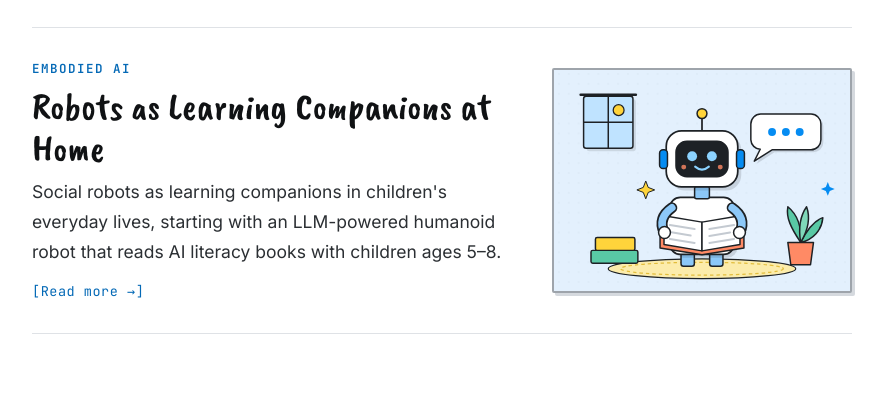
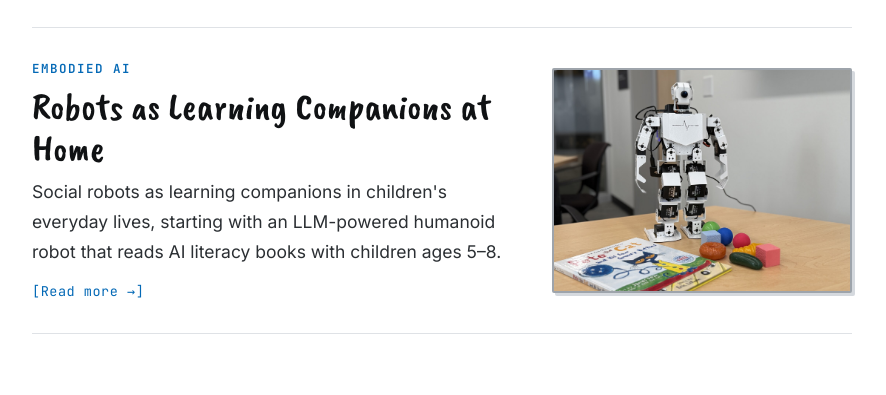
Before and after one commit to feiwenx/feiwenx.github.io, a plain HTML site: page research.html in a window 1280 px wide. Shown: the part 1512-1907 px from the top of the page, without its empty margins (198-1084 px from the left). Drawn offline with nearby package versions, Linux system fonts and the light colour scheme.

Commit message:
Use robot photograph for research project cover

```diff
--- a/research.html
+++ b/research.html
@@ -21,7 +21,7 @@
     <article class="project first zone" aria-labelledby="elementary-ai-literacy-title"><a class="thumb" href="projects/elementary-ai-literacy.html" tabindex="-1" aria-hidden="true"><img src="assets/projects/elementary-ai-literacy-cover.jpg" alt=""></a><div class="project-body"><span class="area">AI literacy</span><h3 id="elementary-ai-literacy-title"><a href="projects/elementary-ai-literacy.html">Elementary AI</a></h3><p>Bringing AI concepts into elementary English Language Arts and math through storybooks, AI toys, and hands-on activities, with teachers in six rural North Carolina schools.</p><span class="mono-links">[<a class="link" href="projects/elementary-ai-literacy.html">Read more →</a>]</span></div></article>
     <article class="project reverse zone zone-right" aria-labelledby="ai-literacy-books-title"><a class="thumb" href="projects/ai-literacy-books.html" tabindex="-1" aria-hidden="true"><img src="assets/projects/ai-literacy-books.svg" alt=""></a><div class="project-body"><span class="area">AI literacy</span><h3 id="ai-literacy-books-title"><a href="projects/ai-literacy-books.html">Children's Books About AI</a></h3><p>Picture books are often children's first introduction to AI. We analyzed 57 AI literacy books for ages 5–8 to see which ideas about AI they teach and which they leave out.</p><span class="mono-links">[<a class="link" href="projects/ai-literacy-books.html">Read more →</a>]</span></div></article>
     <article class="project zone" aria-labelledby="ai-reading-partners-title"><a class="thumb" href="projects/ai-reading-partners.html" tabindex="-1" aria-hidden="true"><img src="assets/projects/ai-reading-partners.svg" alt=""></a><div class="project-body"><span class="area">Human-AI interaction</span><h3 id="ai-reading-partners-title"><a href="projects/ai-reading-partners.html">AI Reading Partners for Young Learners</a></h3><p>Generative AI that reads and creates stories with young learners: bilingual conversational agents for dialogic reading, and StoryLab, which helps teachers make personalized stories.</p><span class="mono-links">[<a class="link" href="projects/ai-reading-partners.html">Read more →</a>]</span></div></article>
-    <article class="project reverse zone zone-right" aria-labelledby="robot-learning-companions-title"><a class="thumb" href="projects/robot-learning-companions.html" tabindex="-1" aria-hidden="true"><img src="assets/projects/robot-learning-companions.svg" alt=""></a><div class="project-body"><span class="area">Embodied AI</span><h3 id="robot-learning-companions-title"><a href="projects/robot-learning-companions.html">Robots as Learning Companions at Home</a></h3><p>Social robots as learning companions in children's everyday lives, starting with an LLM-powered humanoid robot that reads AI literacy books with children ages 5–8.</p><span class="mono-links">[<a class="link" href="projects/robot-learning-companions.html">Read more →</a>]</span></div></article>
+    <article class="project reverse zone zone-right" aria-labelledby="robot-learning-companions-title"><a class="thumb" href="projects/robot-learning-companions.html" tabindex="-1" aria-hidden="true"><img src="assets/projects/robot-reading-companion.jpg" alt=""></a><div class="project-body"><span class="area">Embodied AI</span><h3 id="robot-learning-companions-title"><a href="projects/robot-learning-companions.html">Robots as Learning Companions at Home</a></h3><p>Social robots as learning companions in children's everyday lives, starting with an LLM-powered humanoid robot that reads AI literacy books with children ages 5–8.</p><span class="mono-links">[<a class="link" href="projects/robot-learning-companions.html">Read more →</a>]</span></div></article>
     <footer class="site-footer"><span>© 2026 Feiwen Xiao</span><span>Last updated · Nov 2026</span></footer>
   </main>
 </body></html>
```
